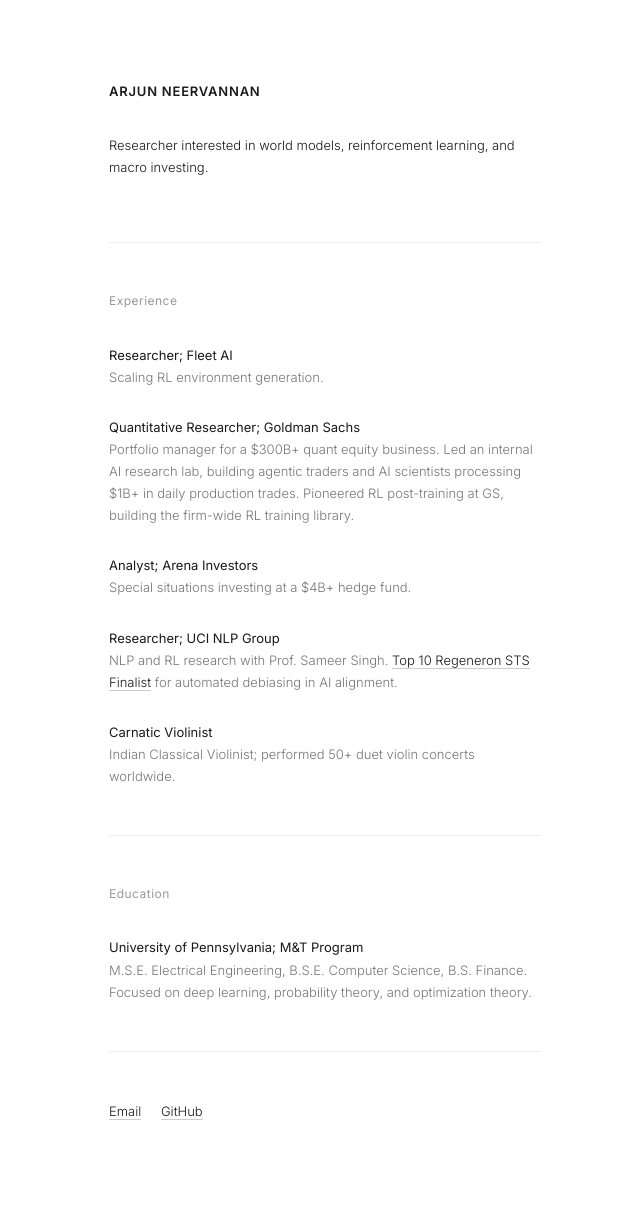
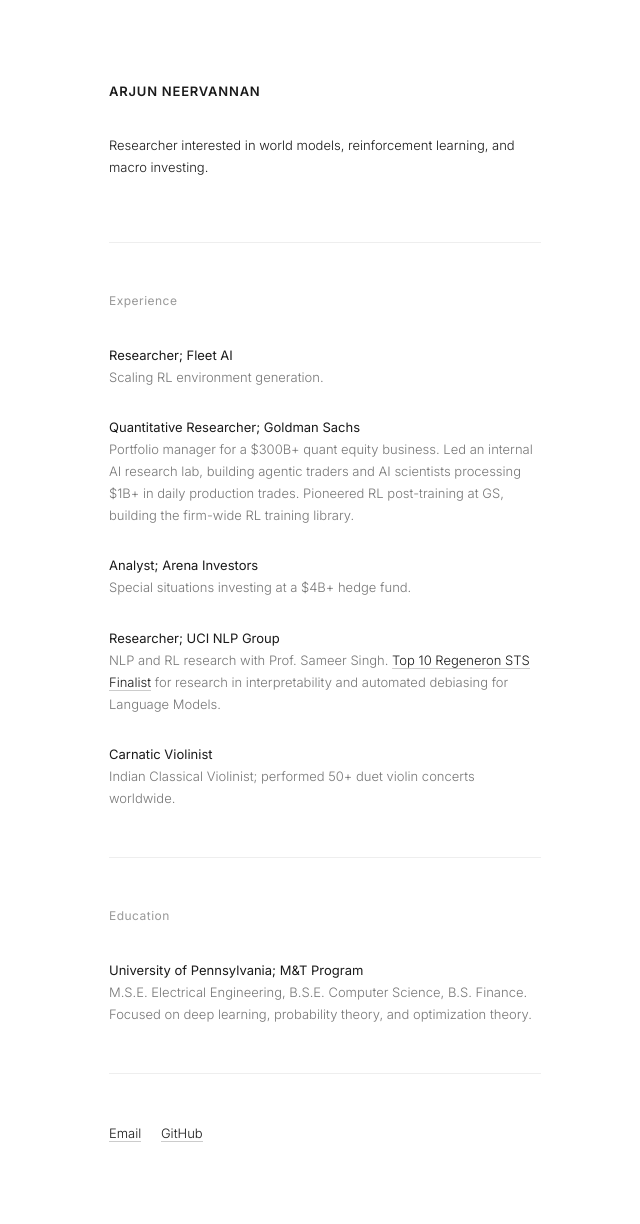
Before and after one commit to arjunneervannan/arjunneervannan.github.io, a Jekyll site: the page built from index.md, in a window 1280 px wide. Shown: the whole page, without its empty margins (315-955 px from the left). Built offline with Jekyll 4.4.1, drawn with Linux system fonts in a browser that asks for light colours; our own code applies the rules of GitHub Pages for plain Markdown files; before the commit the page ends 1202 px from its top, so only the background shows below that.

Commit message:
Update UCI NLP description
Made-with: Cursor

```diff
--- a/index.md
+++ b/index.md
@@ -32,7 +32,7 @@ Researcher interested in world models, reinforcement learning, and macro investi
 <div class="entry" markdown="1">
 <span class="entry-title">Researcher; UCI NLP Group</span>
 <br>
-<span class="entry-desc">NLP and RL research with Prof. Sameer Singh. <a href="https://www.societyforscience.org/regeneron-sts/2020-sts-winners/">Top 10 Regeneron STS Finalist</a> for automated debiasing in AI alignment.</span>
+<span class="entry-desc">NLP and RL research with Prof. Sameer Singh. <a href="https://www.societyforscience.org/regeneron-sts/2020-sts-winners/">Top 10 Regeneron STS Finalist</a> for research in interpretability and automated debiasing for Language Models.</span>
 </div>
 
 <div class="entry" markdown="1">
```
